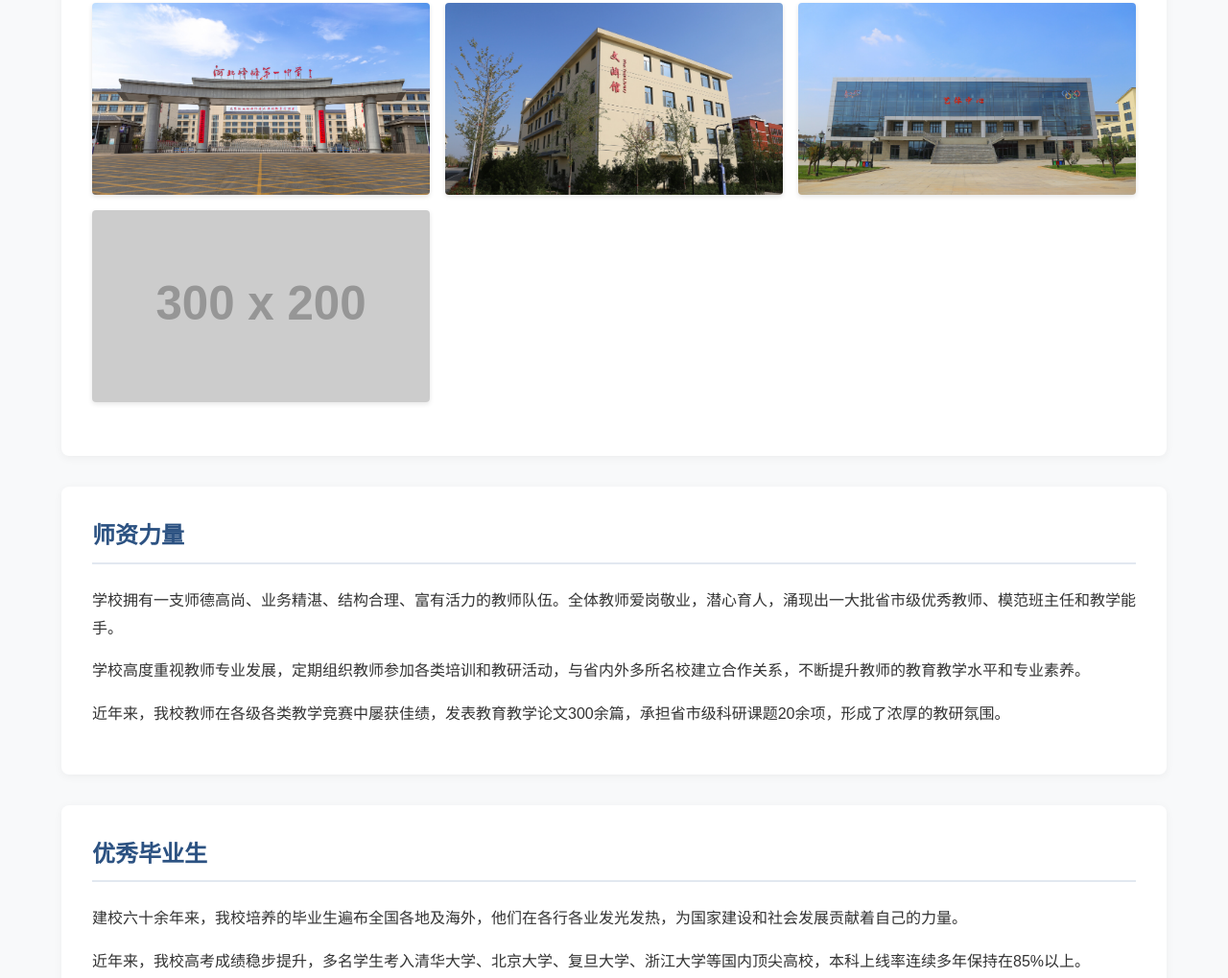
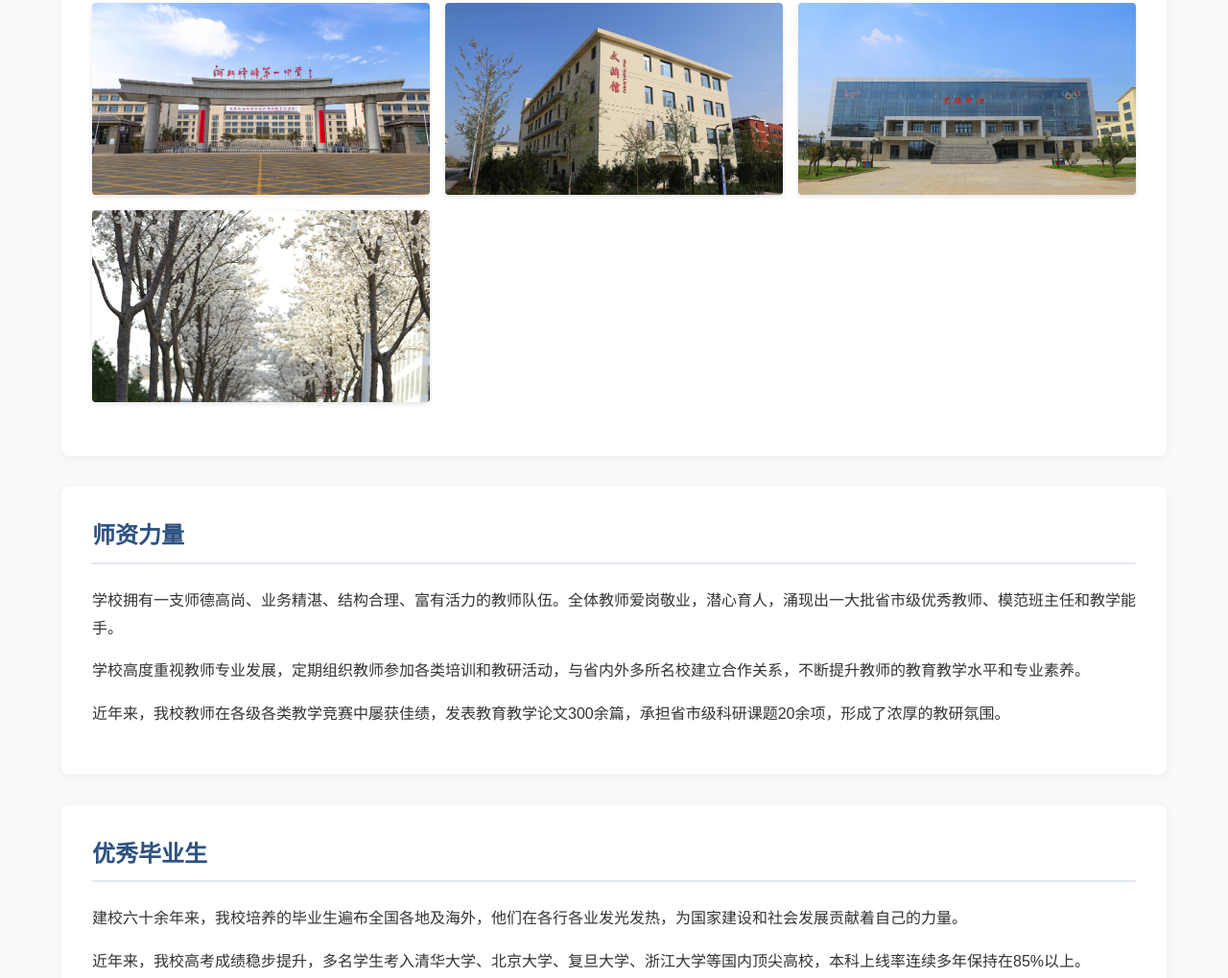
Before and after one commit to liteng0401/hbffdyzx, a plain HTML site: page index.html in a window 1280 px wide. Shown: the part 1017-2036 px from the top of the page at 96% size. Drawn offline with Linux system fonts and the light colour scheme; placeholder pictures from the web are drawn by us.

Commit message:
Update index.html

```diff
--- a/index.html
+++ b/index.html
@@ -238,7 +238,7 @@
                 <img src="https://github.com/liteng0401/hbffdyzx/blob/main/%E5%A4%A7%E9%97%A8.jpg?raw=true" alt="教学楼">
                 <img src="https://github.com/liteng0401/hbffdyzx/blob/main/%E5%9B%BE%E4%B9%A6%E9%A6%86.jpeg?raw=true" alt="图书馆">
                 <img src="https://github.com/liteng0401/hbffdyzx/blob/main/%E8%89%BA%E4%BD%93%E4%B8%AD%E5%BF%83.jpeg?raw=true" alt="体育馆">
-                <img src="https://via.placeholder.com/300x200/2c5282/ffffff?text=校园绿化" alt="校园绿化">
+                <img src="https://github.com/liteng0401/hbffdyzx/blob/main/%E9%A3%8E%E6%99%AF.jpeg?raw=true" alt="校园绿化">
             </div>
         </section>
 
```
